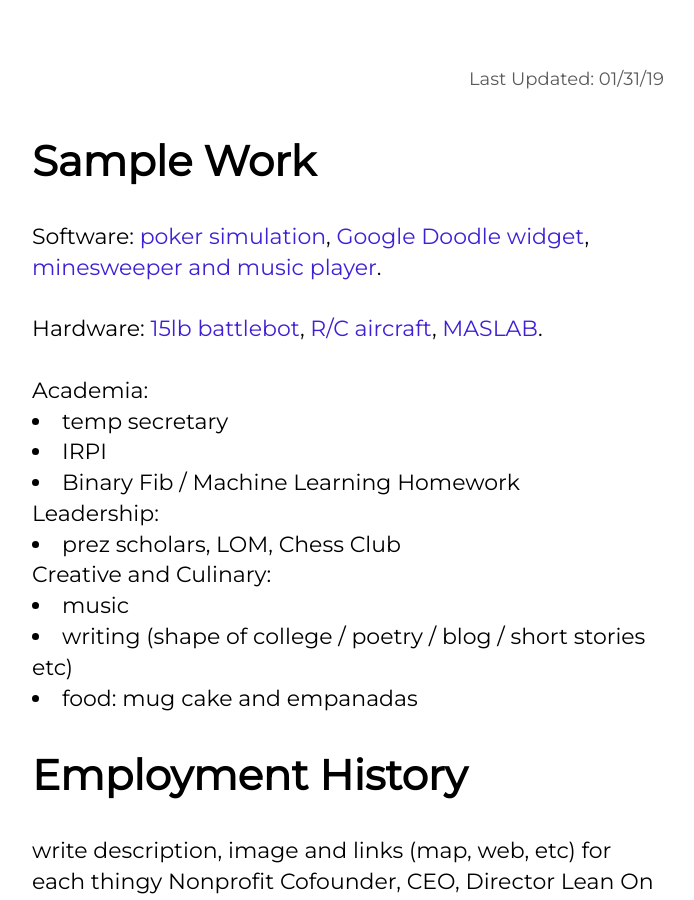
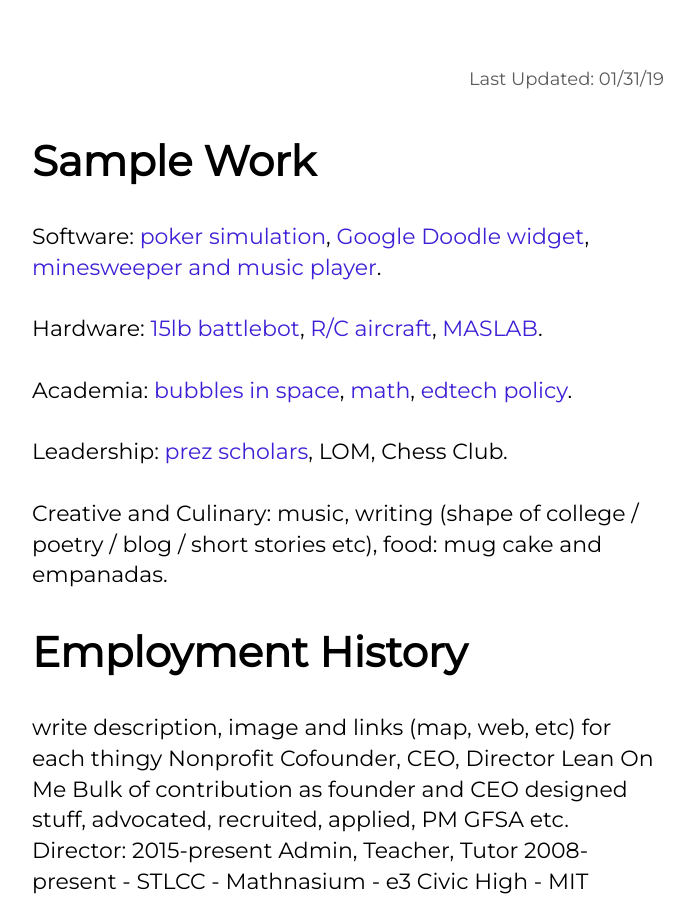
Before and after one commit to trattner/atratt, a Jekyll site: the page built from index.html, in a window 1280 px wide and 900 px high. Shown: the whole window, without its empty margins (292-986 px from the left). Built offline with Jekyll 4.4.1, drawn with Linux system fonts in a browser that asks for light colours; nearby versions of some CDN libraries; some web fonts are replaced; the list of posts is cut into pages by our own code.

Commit message:
academia

```diff
--- a/_layouts/landing.html
+++ b/_layouts/landing.html
@@ -15,18 +15,11 @@
 
         Hardware: <a href="/battlebot">15lb battlebot</a>, <a href="/unifried">R/C aircraft</a>, <a href="/maslab">MASLAB</a>.<br><br>
 
-        Academia:
-        <li>temp secretary</li>
-        <li>IRPI</li>
-        <li>Binary Fib / Machine Learning Homework</li>
+        Academia: <a href="/ccf">bubbles in space</a>, <a href="/math">math</a>, <a href="/mooc-privacy">edtech policy</a>.<br><br>
 
-        Leadership:
-        <li>prez scholars, LOM, Chess Club</li>
+        Leadership: <a href="" target="_blank">prez scholars</a>, LOM, Chess Club.<br><br>
 
-        Creative and Culinary:
-        <li>music</li>
-        <li>writing (shape of college / poetry / blog / short stories etc)</li>
-        <li>food: mug cake and empanadas</li>
+        Creative and Culinary: music, writing (shape of college / poetry / blog / short stories etc), food: mug cake and empanadas.<br>
         </div>
 
         <h1 class="post-title">
```
Also changed, not shown: _posts/2019-1-31-ccf.md (added, +28 -0 lines), _posts/2019-1-31-math.md (added, +13 -0 lines), _posts/2019-1-31-mooc-privacy.md (added, +7 -0 lines), img/archive/psu-innovation-challenge.jpg (added), img/papers/ccf-bubbles.png (added), 7 other files.
